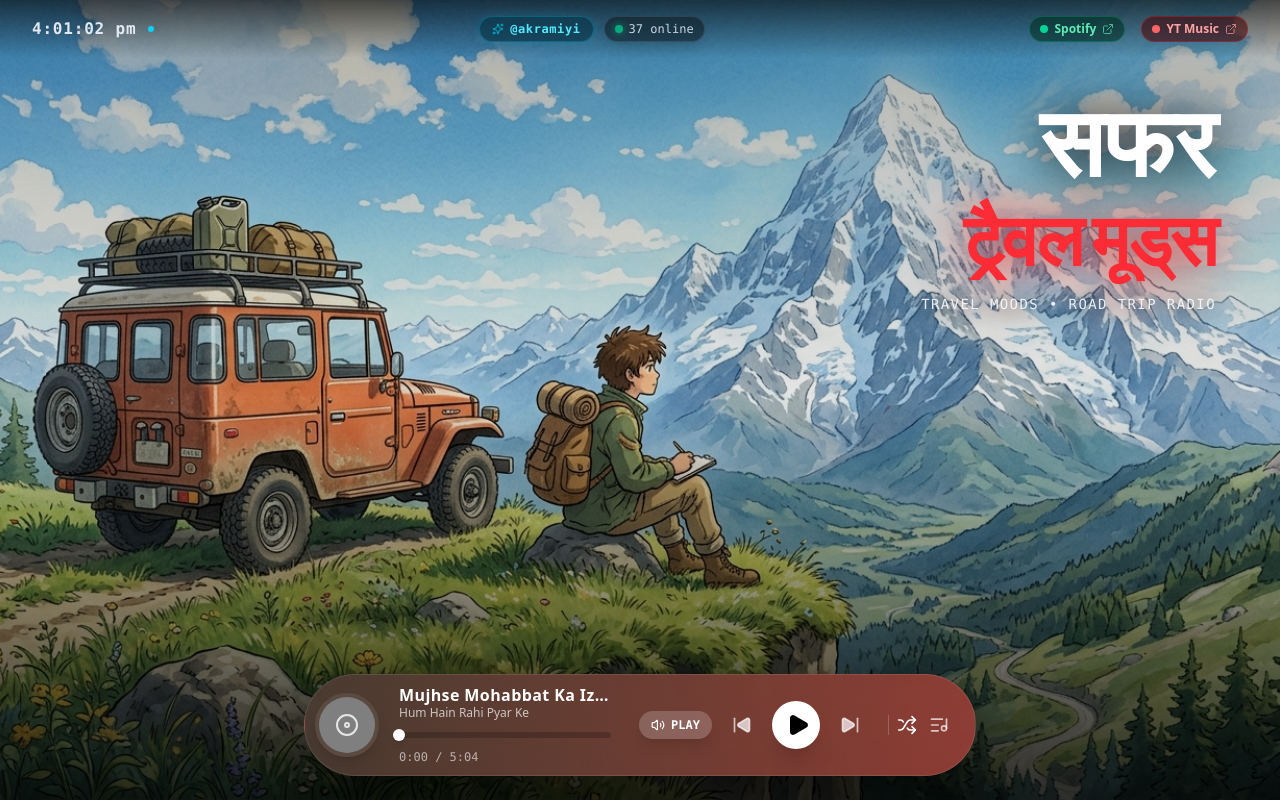
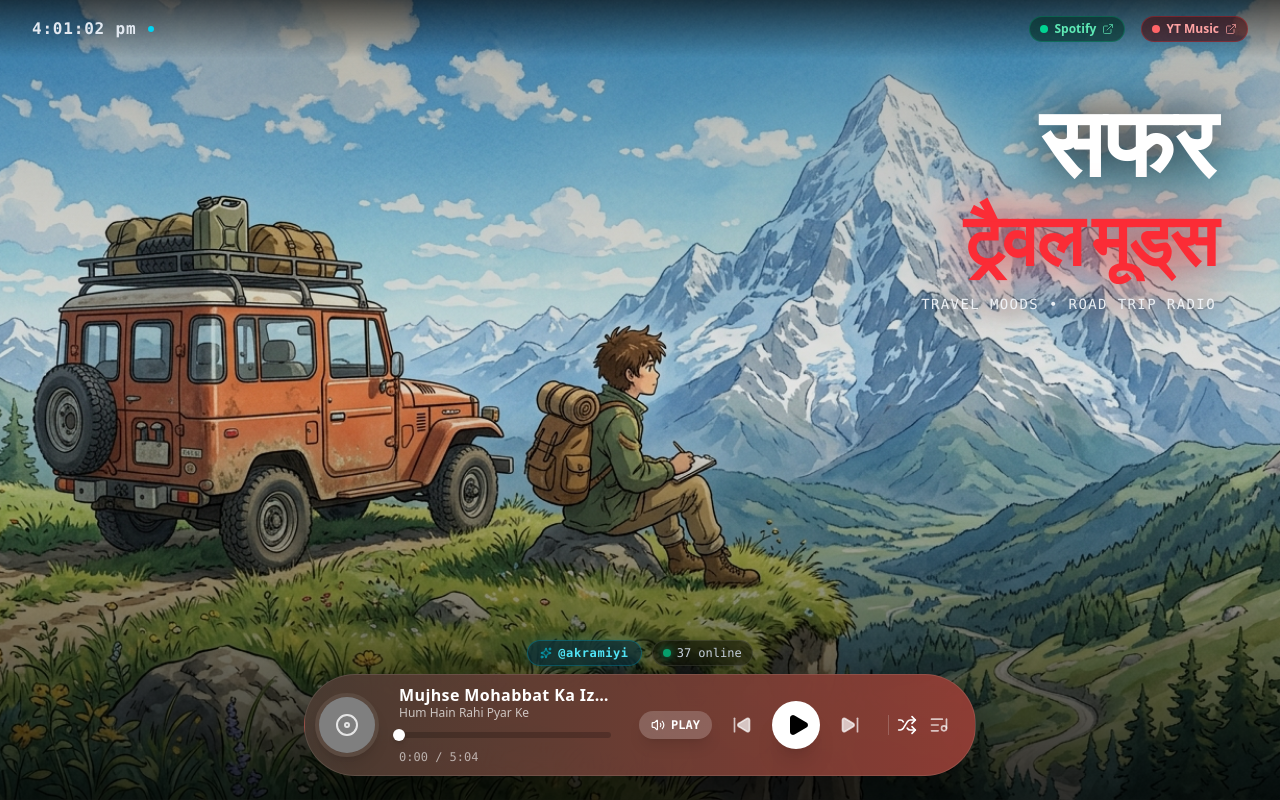
Before and after one commit to akramiyi/travel-moods, a React (Vite) app: page / in a window 1280 px wide. Built offline with nearby package versions, Linux system fonts and the light colour scheme; grey boxes are pictures that could not be loaded; a web font is replaced by a local one.

Commit message:
Fix: Move brand and online badges to just above the music player

```diff
--- a/src/components/MusicPlayer.tsx
+++ b/src/components/MusicPlayer.tsx
@@ -1,6 +1,6 @@
 import React, { useState, useEffect, useRef } from 'react';
 import { TRACK_LIST } from '../data/cyberData';
-import { Play, Pause, SkipBack, SkipForward, Disc, ListMusic, Volume2, X, Shuffle, Timer, Minimize2, Maximize2 } from 'lucide-react';
+import { Play, Pause, SkipBack, SkipForward, Disc, ListMusic, Volume2, X, Shuffle, Timer, Minimize2, Maximize2, Sparkles } from 'lucide-react';
 import { retroAudio } from '../utils/audio';
 import { xaliPlaylist } from '../data/xaliPlaylist';
 
@@ -408,9 +408,24 @@ export const MusicPlayer: React.FC = () => {
         </div>
       )}
 
-      {/* Floating Glassmorphic Music Bar */}
-      <div className="fixed bottom-4 sm:bottom-6 left-1/2 -translate-x-1/2 w-[98%] sm:w-[80%] max-w-2xl z-40">
-        <div className="bg-gradient-to-r from-[#4a3b32]/95 to-[#933d35]/95 backdrop-blur-xl border border-white/10 rounded-full p-2 sm:p-2.5 shadow-[0_20px_50px_rgba(0,0,0,0.5)] flex items-center justify-between gap-1.5 sm:gap-5 text-white transition-all duration-500">
+      {/* Floating Glassmorphic Container for Badges and Music Bar */}
+      <div className="fixed bottom-4 sm:bottom-6 left-1/2 -translate-x-1/2 w-[98%] sm:w-[80%] max-w-2xl z-40 flex flex-col gap-2">
+
+        {/* Brand Logo & Online Status (Moved from Navbar) */}
+        <div className="flex justify-center items-center gap-1.5 sm:gap-2.5">
+          <div className="flex items-center gap-1.5 bg-cyan-950/60 backdrop-blur-md px-3 py-1 rounded-full border border-cyan-500/30 shadow-[0_0_12px_rgba(6,182,212,0.2)] text-[10px] sm:text-xs font-mono">
+            <Sparkles className="w-3 h-3 text-cyan-400 animate-pulse" />
+            <span className="font-bold text-cyan-300 tracking-wider">@akramiyi</span>
+          </div>
+
+          <div className="flex items-center gap-1.5 bg-black/40 backdrop-blur-md px-2.5 py-1 rounded-full border border-white/10 shadow-lg text-[10px] sm:text-xs font-mono">
+            <span className="w-2 h-2 rounded-full bg-emerald-400 animate-pulse shadow-[0_0_8px_#10b981]" />
+            <span className="text-slate-300 font-medium whitespace-nowrap">37 online</span>
+          </div>
+        </div>
+
+        {/* Music Bar */}
+        <div className="bg-gradient-to-r from-[#4a3b32]/95 to-[#933d35]/95 backdrop-blur-xl border border-white/10 rounded-full p-2 sm:p-2.5 shadow-[0_20px_50px_rgba(0,0,0,0.5)] flex items-center justify-between gap-0.5 sm:gap-5 text-white transition-all duration-500 w-full">
 
           {/* LEFT: Album Art */}
           <div className="flex-shrink-0 relative">
--- a/src/components/Navbar.tsx
+++ b/src/components/Navbar.tsx
@@ -43,18 +43,7 @@ export const Navbar: React.FC<NavbarProps> = ({
         <span className="hidden sm:inline-block w-1.5 h-1.5 rounded-full bg-cyan-400 animate-ping" />
       </div>
 
-      {/* Brand Logo & Online Status (Centered on mobile 2nd row) */}
-      <div className="order-3 sm:order-2 w-full sm:w-auto flex justify-center items-center gap-1.5 sm:gap-2.5">
-        <div className="flex items-center gap-1.5 bg-cyan-950/60 backdrop-blur-md px-3 py-1 rounded-full border border-cyan-500/30 shadow-[0_0_12px_rgba(6,182,212,0.2)] text-[10px] sm:text-xs font-mono">
-          <Sparkles className="w-3 h-3 text-cyan-400 animate-pulse" />
-          <span className="font-bold text-cyan-300 tracking-wider">@akramiyi</span>
-        </div>
 
-        <div className="flex items-center gap-1.5 bg-black/40 backdrop-blur-md px-2.5 py-1 rounded-full border border-white/10 shadow-lg text-[10px] sm:text-xs font-mono">
-          <span className="w-2 h-2 rounded-full bg-emerald-400 animate-pulse shadow-[0_0_8px_#10b981]" />
-          <span className="text-slate-300 font-medium whitespace-nowrap">37 online</span>
-        </div>
-      </div>
 
       {/* Top Right: Spotify, YT Music */}
       <div className="order-2 sm:order-3 flex items-center gap-1.5 sm:gap-4 text-xs font-medium">
```
